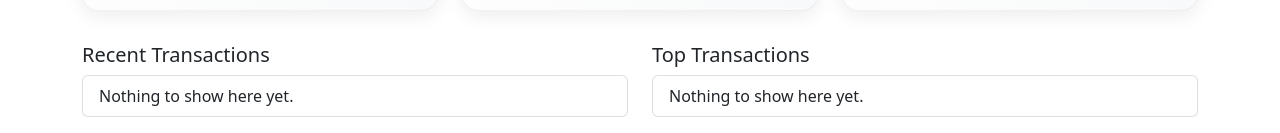
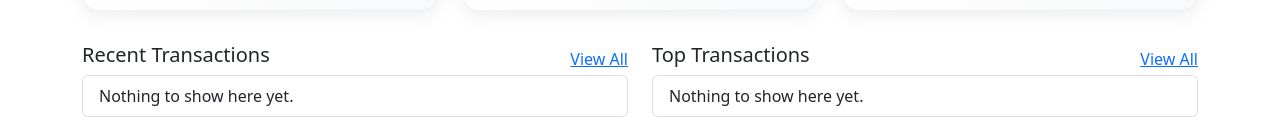
Before and after one commit to rajeshmaharjan/budget-tracker, an Angular app: page /dashboard in a window 1280 px wide. Shown: the part 194-327 px from the top of the page. Built offline with nearby package versions, Linux system fonts and the light colour scheme.

Commit message:
:: Paginated recent transactions and top transactions in dashboard :: Added view all links

```diff
--- a/src/app/features/dashboard/components/recent-transactions/recent-transactions.component.html
+++ b/src/app/features/dashboard/components/recent-transactions/recent-transactions.component.html
@@ -1,4 +1,11 @@
-<h5>Recent Transactions</h5>
+<div class="d-flex justify-content-between align-items-center">
+    <h5>Recent Transactions</h5>
+    <a
+        routerLink="/transactions"
+        class="link"
+    >View All</a>
+</div>
+
 <ul class="list-group">
     <li
         *ngIf="recentTransactions.length === 0"
--- a/src/app/features/dashboard/components/recent-transactions/recent-transactions.component.ts
+++ b/src/app/features/dashboard/components/recent-transactions/recent-transactions.component.ts
@@ -20,6 +20,8 @@ export class RecentTransactionsComponent implements OnInit {
 
   private _loadData(): void {
     const transactions: Transaction[] = StorageHelper.getItem(StorageKey.Transaction) ?? [];
-    this.recentTransactions = transactions.sort((a, b) => new Date(b.date).getTime() - new Date(a.date).getTime());
+    this.recentTransactions = transactions
+      .sort((a, b) => new Date(b.date).getTime() - new Date(a.date).getTime())
+      .slice(0, 5);
   }
 }
--- a/src/app/features/dashboard/components/top-transactions/top-transactions.component.html
+++ b/src/app/features/dashboard/components/top-transactions/top-transactions.component.html
@@ -1,4 +1,11 @@
-<h5>Top Transactions</h5>
+<div class="d-flex justify-content-between align-items-center">
+    <h5>Top Transactions</h5>
+    <a
+        routerLink="/transactions"
+        class="link"
+    >View All</a>
+</div>
+
 <ul class="list-group">
     <li
         *ngIf="topTransactions.length === 0"
--- a/src/app/features/dashboard/components/top-transactions/top-transactions.component.ts
+++ b/src/app/features/dashboard/components/top-transactions/top-transactions.component.ts
@@ -20,6 +20,8 @@ export class TopTransactionsComponent implements OnInit {
 
   private _loadData(): void {
     const transactions: Transaction[] = StorageHelper.getItem(StorageKey.Transaction) ?? [];
-    this.topTransactions = transactions.sort((a, b) => +b - +a);
+    this.topTransactions = transactions
+      .sort((a, b) => +b - +a)
+      .slice(0, 5);
   }
 }
```
